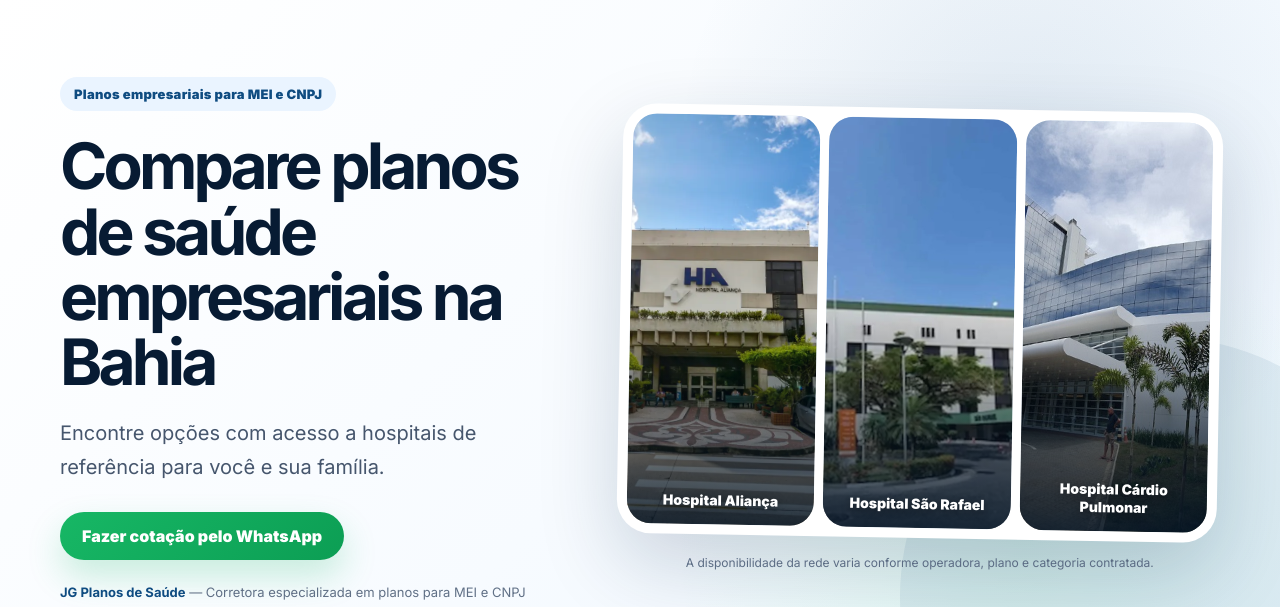
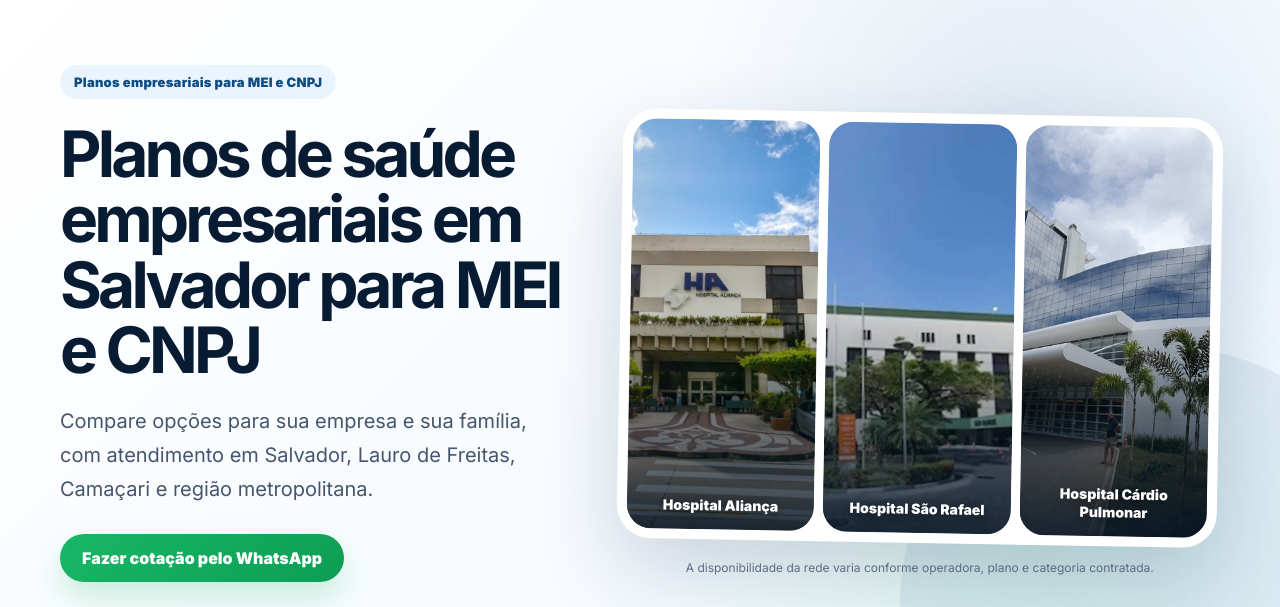
Before and after one commit to gerryfilho/jgplanosdesaude, a plain HTML site: page index.html in a window 1280 px wide. Shown: the part 84-691 px from the top of the page. Drawn offline with Linux system fonts and the light colour scheme.

Commit message:
SEO: otimiza título, descrição e H1 da página inicial

```diff
--- a/index.html
+++ b/index.html
@@ -11,8 +11,17 @@
 <!-- End Google Tag Manager -->
 <meta charset="utf-8"/>
 <meta content="width=device-width, initial-scale=1.0" name="viewport"/>
-<title>JG Planos de Saúde | Plano Empresarial Familiar com CNPJ</title>
-<meta content="Plano de saúde empresarial para famílias com CNPJ ou MEI. Compare Unimed, SulAmérica, Bradesco Saúde, Amil, Hapvida e Promédica com Gerry Dias, corretor especializado." name="description"/>
+<title>Plano de Saúde Empresarial em Salvador | JG Planos</title>
+<meta name="description" content="Compare planos de saúde empresariais para MEI e CNPJ em Salvador e região metropolitana. Conheça opções da Unimed, SulAmérica, Bradesco, Amil, Hapvida e outras operadoras. Peça sua cotação pelo WhatsApp.">
+<link rel="canonical" href="https://jgplanosdesaude.com.br/">
+<meta property="og:locale" content="pt_BR">
+<meta property="og:type" content="website">
+<meta property="og:site_name" content="JG Planos de Saúde">
+<meta property="og:title" content="Plano de Saúde Empresarial em Salvador | JG Planos">
+<meta property="og:description" content="Compare planos empresariais para MEI e CNPJ em Salvador e região metropolitana. Solicite uma cotação pelo WhatsApp.">
+<meta property="og:url" content="https://jgplanosdesaude.com.br/">
+<meta name="twitter:card" content="summary">
+
 <link href="https://fonts.googleapis.com" rel="preconnect"/>
 <link crossorigin="" href="https://fonts.gstatic.com" rel="preconnect"/>
 <link href="https://fonts.googleapis.com/css2?family=Inter:wght@400;500;600;700;800;900&amp;display=swap" rel="stylesheet"/>
@@ -317,8 +326,8 @@
 <div class="container hero-grid">
 <div class="hero-text">
 <span class="tag">Planos empresariais para MEI e CNPJ</span>
-<h1>Compare planos de saúde empresariais na Bahia</h1>
-<p>Encontre opções com acesso a hospitais de referência para você e sua família.</p>
+<h1>Planos de saúde empresariais em Salvador para MEI e CNPJ</h1>
+<p>Compare opções para sua empresa e sua família, com atendimento em Salvador, Lauro de Freitas, Camaçari e região metropolitana.</p>
 <div class="hero-actions">
 <a class="btn btn-primary" href="https://wa.me/5571981181395?text=Olá%2C%20Gerry!%20Tenho%20CNPJ%20ou%20MEI%20e%20quero%20solicitar%20uma%20cotação%20de%20plano%20de%20saúde%20empresarial%20familiar." rel="noopener" target="_blank">Fazer cotação pelo WhatsApp</a>
 </div>
```
